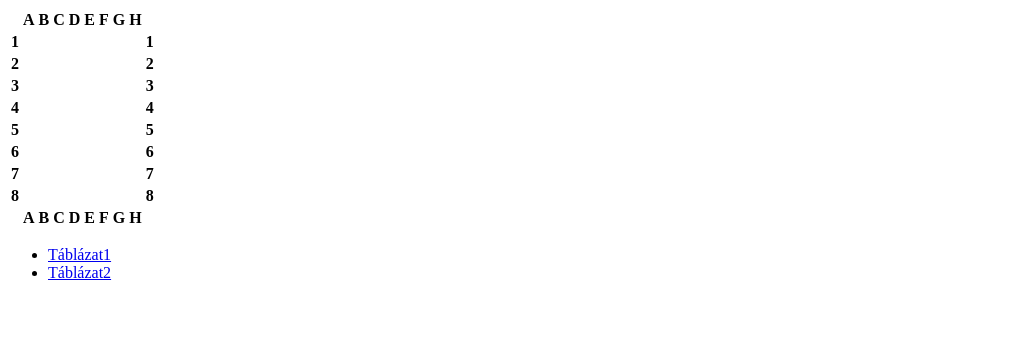
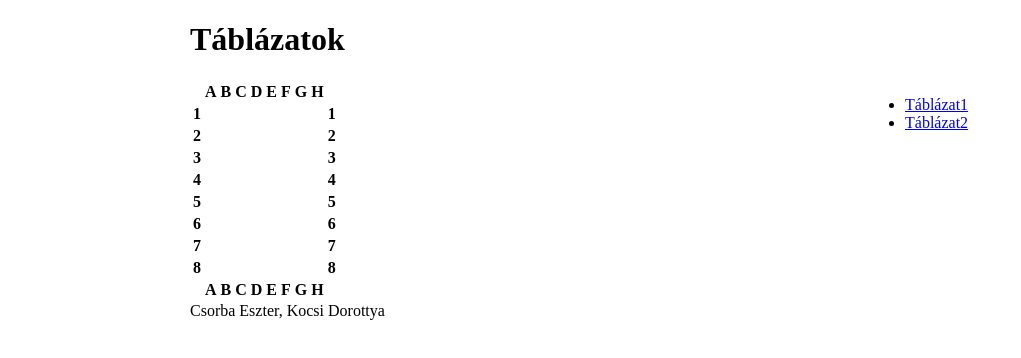
Before and after one commit to csorbaeszter26/gitkozos, a plain HTML site: page index.html in a window 1280 px wide. Shown: the whole page, without its empty margins (0-1021 px from the left). Drawn offline with Linux system fonts and the light colour scheme.

Commit message:
stilus kezdes

```diff
--- a/index.html
+++ b/index.html
@@ -11,8 +11,9 @@
 </head>
     <body>
         <main>
-
-
+            <header>
+                <h1>Táblázatok</h1>
+            </header>
             <article>
                 <table>
                     <tr>
@@ -137,7 +138,6 @@
                     </tr>
                 </table>
             </article>
-
             <nav>
                 <ul>
                     <li>
@@ -148,8 +148,7 @@
                     </li>
                 </ul>
             </nav>
-
-        <footer></footer>
+            <footer>Csorba Eszter, Kocsi Dorottya</footer>
         </main>
     </body>
 </html>
--- a/stilus.css
+++ b/stilus.css
@@ -0,0 +1,31 @@
+body {
+    width: 90%;
+    max-width: 900px;
+    margin: auto;
+    background-size: cover;
+}
+
+main {
+    display: grid;
+    grid-template-columns: 3fr 1fr;
+    grid-template-areas:
+        "h h"
+        "a n"
+        "f f";
+}
+
+article {
+    grid-area: a;
+}
+
+nav {
+    grid-area: n;
+}
+
+footer {
+    grid-area: f;
+}
+
+header {
+    grid-area: h;
+}
```
Lines whose indentation alone changed are shown as unchanged.
